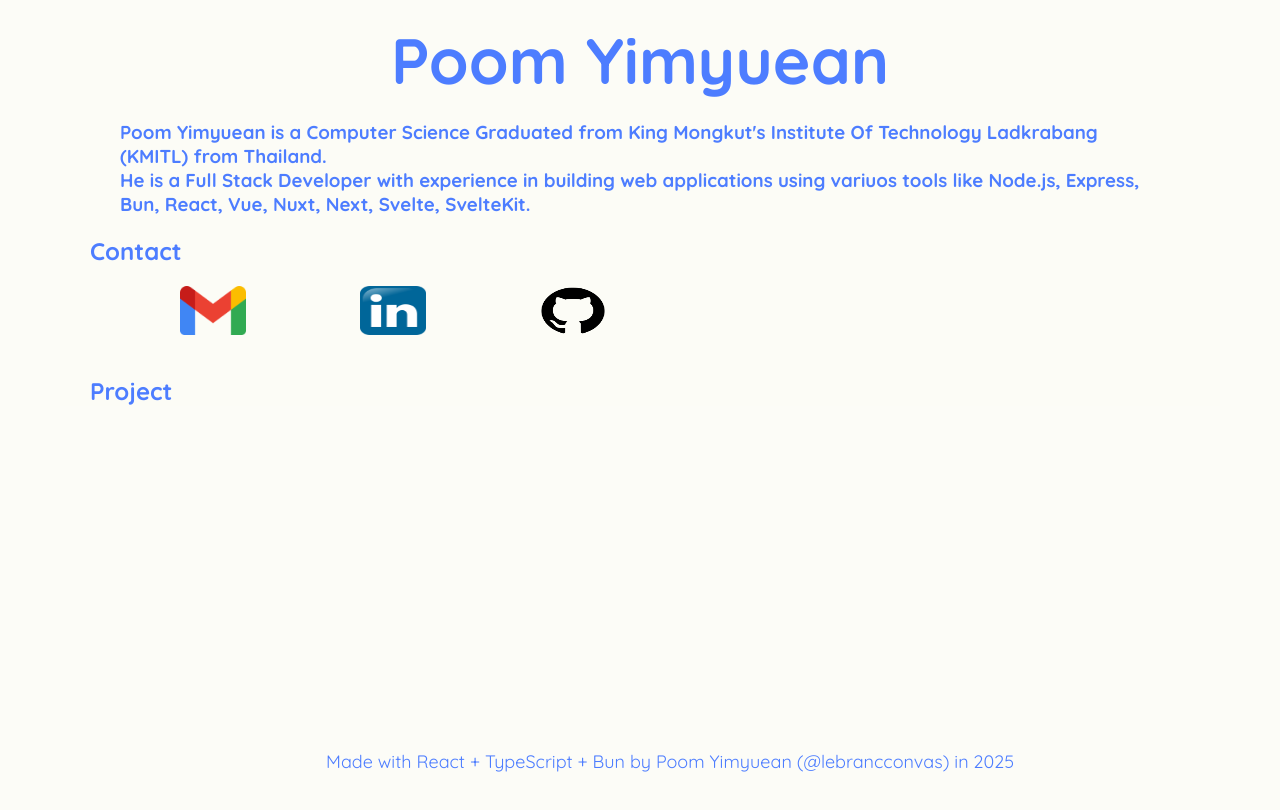
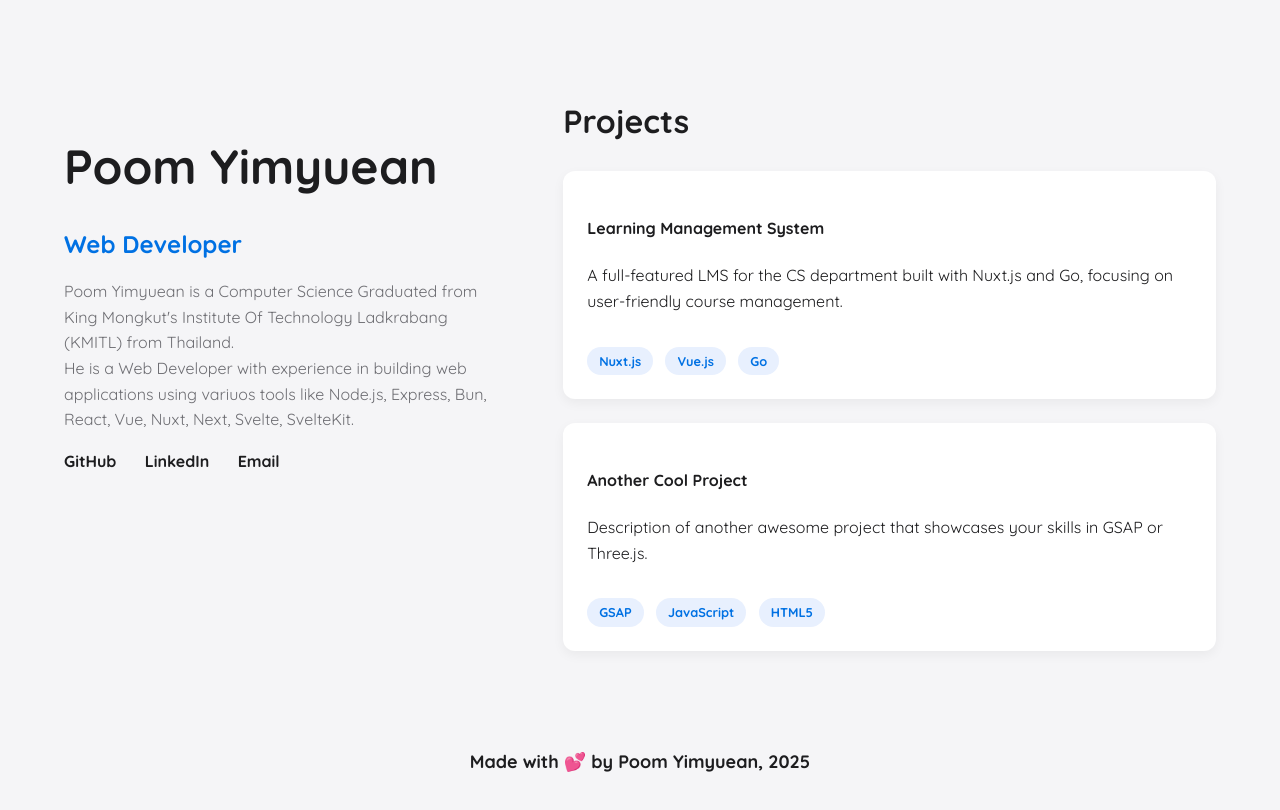
Before and after one commit to lebrancconvas/Gemina-Interactive, a website built with Vite: page index.html in a window 1280 px wide. Built offline with nearby package versions, Linux system fonts and the light colour scheme.

Commit message:
💄 style: re-style the website.

```diff
--- a/index.html
+++ b/index.html
@@ -11,45 +11,54 @@
     <title>Poom Yimyuean's Portfolio</title>
   </head>
   <body>
-    <header>
-        <h1>Poom Yimyuean</h1>
-        <div id="resume">
+    <div class="main-container">
+        <header class="left-column">
+            <div>
+                <h1 class="name-title">Poom Yimyuean</h1>
+                <h2 class="job-title">Web Developer</h2>
+                <p class="bio">
+                  Poom Yimyuean is a Computer Science Graduated from King Mongkut's Institute Of Technology Ladkrabang (KMITL) from Thailand. <br />
+                  He is a Web Developer with experience in building web applications using variuos tools like Node.js, Express, Bun, React, Vue, Nuxt, Next, Svelte, SvelteKit.
+                </p>
+                <nav class="contact">
+                    <a href="https://github.com/lebrancconvas" target="_blank">GitHub</a>
+                    <a href="#" target="_blank">LinkedIn</a>
+                    <a href="mailto:poomyimyuean@gmail.com" target="_blank">Email</a>
+                </nav>
             </div>
         </header>
-      <section id="overview">
-        <div>
-          <h3>
-            Poom Yimyuean is a Computer Science Graduated from King Mongkut's Institute Of Technology Ladkrabang (KMITL) from Thailand. <br />
-            He is a Full Stack Developer with experience in building web applications using variuos tools like Node.js, Express, Bun, React, Vue, Nuxt, Next, Svelte, SvelteKit.<br />
-          </h3>
+
+        <main class="right-column">
+            <section id="projects">
+                <h3>Projects</h3>
+                <div class="project-card">
+                    <h4>Learning Management System</h4>
+                    <p>A full-featured LMS for the CS department built with Nuxt.js and Go, focusing on user-friendly course management.</p>
+                    <div class="tech-tags">
+                        <span>Nuxt.js</span>
+                        <span>Vue.js</span>
+                        <span>Go</span>
                     </div>
-      </section>
-      <section id="contact">
-        <h1>Contact</h1>
-        <div class="contact">
-          <div class="gmail">
-            <a href="mailto:poomyimyuean@gmail.com">
-              <img src="./src/assets/img/gmail_logo.png" alt="Gmail Logo" class="gmail-logo" />
-            </a>
                 </div>
-          <div class="linkedin">
-            <a href="https://linkedin.com/in/poom-yimyuean" target="_blank">
-              <img src="./src/assets/img/linkedin_logo.png" alt="Linkedin Logo" class="linkedin-logo" />
-            </a>
-          </div>
-          <div class="github">
-            <a href="https://github.com/lebrancconvas" target="_blank">
-              <img src="./src/assets/img/github_logo.png" alt="Github Logo" class="github-logo" />
-            </a>
+                <div class="project-card">
+                    <h4>Another Cool Project</h4>
+                    <p>Description of another awesome project that showcases your skills in GSAP or Three.js.</p>
+                     <div class="tech-tags">
+                        <span>GSAP</span>
+                        <span>JavaScript</span>
+                        <span>HTML5</span>
                     </div>
                 </div>
             </section>
-      <section id="project">
-        <h1>Project</h1>
-      </section>
+        </main>
+    </div>
+
     <footer>
-        <p>Made with React + TypeScript + Bun by Poom Yimyuean (@lebrancconvas) in 2025</p>
+      <p><b>Made with 💕 by Poom Yimyuean, 2025</b></p>
     </footer>
-    <script type="module" src="./src/main.ts"></script>
+
+    <script src="https://cdnjs.cloudflare.com/ajax/libs/gsap/3.12.5/gsap.min.js"></script>
+    <script src="https://cdnjs.cloudflare.com/ajax/libs/gsap/3.12.5/ScrollTrigger.min.js"></script>
+    <script src="app.js"></script>
   </body>
 </html>
--- a/src/style.css
+++ b/src/style.css
@@ -1,64 +1,127 @@
-* {
-  padding: 0;
-  margin: 0 30px;
-  box-sizing: border-box;
-  font-family: 'Quicksand', sans-serif;
-  background-color: hsla(60, 50%, 98%, 0.923);
-  color: #4d7dff;
+/* การตั้งค่าพื้นฐาน */
+body {
+    font-family: 'Quicksand', sans-serif;
+    background-color: #f5f5f7; /* สีพื้นหลังที่ดูสะอาดตา */
+    color: #1d1d1f;
+    line-height: 1.6;
+    margin: 0;
+    padding: 0;
+    box-sizing: border-box;
 }
 
-header {
-  text-align: center;
-  font-size: 32px;
+/* หัวใจของ Layout! */
+.main-container {
+    display: grid;
+    /* แบ่งหน้าจอเป็น 2 คอลัมน์ โดยคอลัมน์ขวากว้างกว่า 1.5 เท่า */
+    grid-template-columns: 1fr 1.5fr;
+    gap: 4rem; /* ระยะห่างระหว่างคอลัมน์ */
+    max-width: 1400px;
+    margin: 0 auto;
+    padding: 4rem;
 }
 
-button {
-  font-size: 18px;
-  border: none;
-  outline: none;
-  padding: 10px;
-  cursor: pointer;
-  border-radius: 8px;
-  box-shadow: 3px 3px 8px 5px rgba(0, 0, 0, 0.1);
+/* --- สไตล์คอลัมน์ซ้าย --- */
+.left-column {
+    position: sticky; /* ทำให้มัน 'ตรึงอยู่กับที่' */
+    top: 0; /* ตรึงไว้ที่ด้านบนสุด */
+    height: 100vh; /* ความสูงเต็มหน้าจอ */
+    display: flex;
+    flex-direction: column;
+    justify-content: space-between; /* จัดให้เนื้อหาอยู่บนสุดและล่างสุด */
+    padding-top: 2rem;
+    padding-bottom: 2rem;
 }
 
-button:hover {
-  background-color: #deffd4;
-  color: #09005d;
-  transition: background-color 0.3s ease;
+.name-title {
+    font-size: 3rem;
+    font-weight: 800;
+    margin-bottom: 0.5rem;
 }
 
-#overview {
-  margin: 20px 0;
+.job-title {
+    font-size: 1.5rem;
+    font-weight: 700;
+    color: #0071e3; /* สีน้ำเงินเพื่อเพิ่มจุดเด่น */
+    margin-bottom: 1rem;
 }
 
-h1 {
-  margin: 20px 0;
+.bio {
+    font-size: 1rem;
+    color: #6e6e73;
 }
 
-.contact {
-  display: flex;
-  justify-content: flex-start;
-  width: 10%;
-  margin: 20px 0;
+.contact a {
+    margin-right: 1.5rem;
+    color: #1d1d1f;
+    text-decoration: none;
+    font-weight: 700;
+    transition: color 0.3s ease;
+
 }
 
-.contact img {
-  width: 55%;
-  height: 70%;
+.contact a:hover {
+    color: #0071e3;
 }
 
-.contact img:hover {
-  transform: scale(1.1);
-  transition: transform 0.3s ease;
+/* --- สไตล์คอลัมน์ขวา --- */
+.right-column section {
+    margin-bottom: 4rem;
 }
+
+.right-column h3 {
+    font-size: 2rem;
+    font-weight: 800;
+    margin-bottom: 1.5rem;
+}
+
+.project-card {
+    background-color: #ffffff;
+    padding: 1.5rem;
+    border-radius: 12px;
+    margin-bottom: 1.5rem;
+    box-shadow: 0 4px 12px rgba(0,0,0,0.05);
+    transition: transform 0.3s ease, box-shadow 0.3s ease;
+}
+
+.project-card:hover {
+    transform: translateY(-5px);
+    box-shadow: 0 8px 24px rgba(0,0,0,0.1);
+}
+
+.tech-tags span {
+    display: inline-block;
+    background-color: #e8f0fe;
+    color: #0071e3;
+    padding: 0.25rem 0.75rem;
+    border-radius: 999px;
+    font-size: 0.8rem;
+    font-weight: 700;
+    margin-top: 1rem;
+    margin-right: 0.5rem;
+}
+
 
 footer {
   position: fixed;
   left: 0;
   bottom: 0;
   width: 100%;
-  height: 50px;
+  height: 70px;
   font-size: 18px;
   text-align: center;
 }
+
+/* ทำให้ Responsive บนจอมือถือ */
+@media (max-width: 900px) {
+    .main-container {
+        grid-template-columns: 1fr; /* เปลี่ยนเป็น 1 คอลัมน์ */
+    }
+    .left-column {
+        position: static; /* ยกเลิกการตรึง */
+        height: auto;
+        text-align: center;
+    }
+    .social-links {
+        margin-top: 2rem;
+    }
+}
```
Lines whose indentation alone changed are shown as unchanged.
